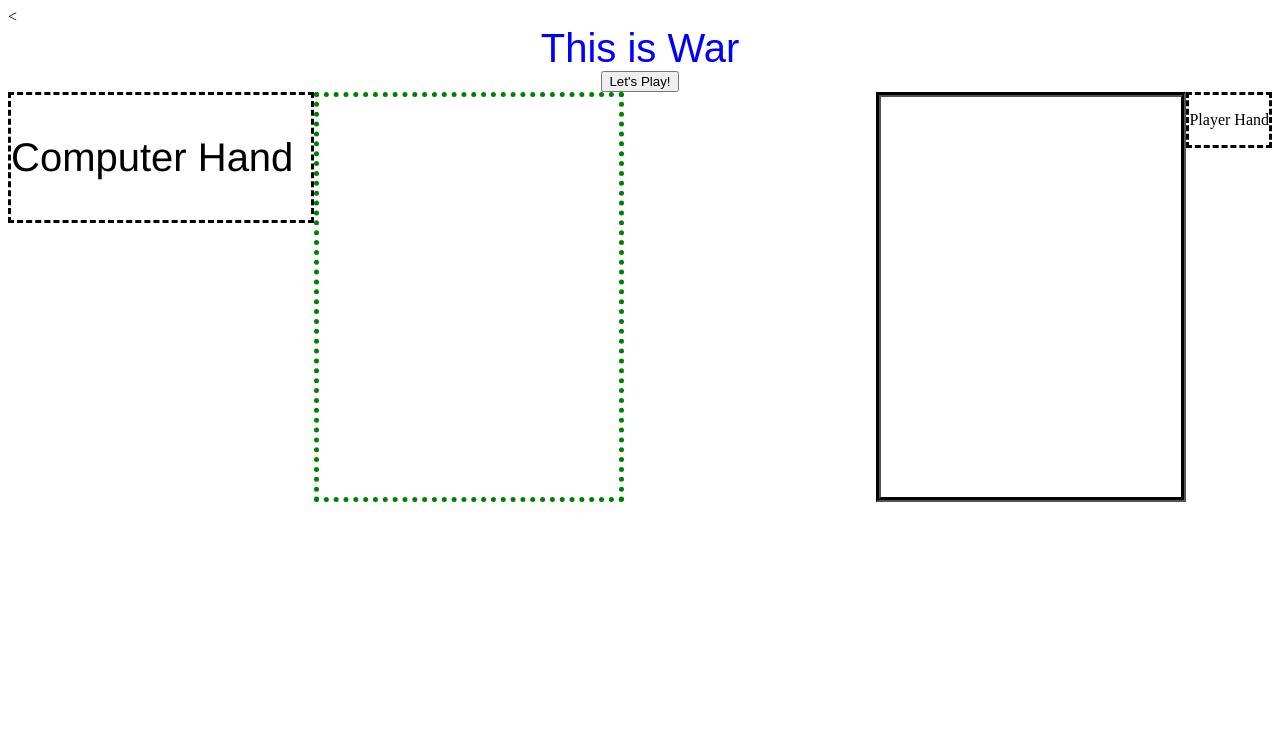
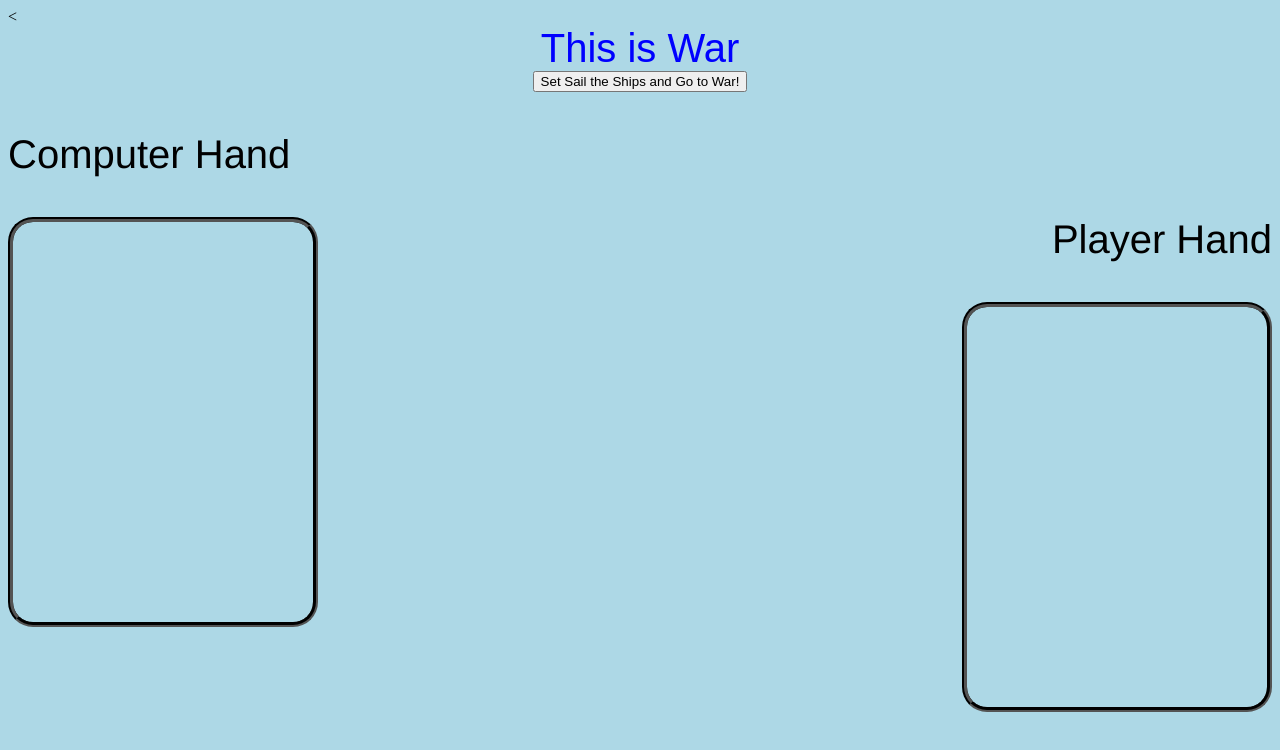
Before and after one commit to vbajwa/Project1, a plain HTML site: page index.html in a window 1280 px wide. Drawn offline with Linux system fonts and the light colour scheme.

Commit message:
As good as its gonna get

```diff
--- a/index.html
+++ b/index.html
@@ -4,12 +4,13 @@
   <meta charset="UTF-8">
   <title>War, HUH, What is it good for?</title>
   <link rel="stylesheet" type="text/css" href="style.css">
+
 </head>
 <body>
 
 
   <div class="war_button"><header id="message">This is War</header>
-      <div><button type="button">Let's Play!</button></div>
+      <div><button type="button">Set Sail the Ships and Go to War!</button></div>
   </div>
 
   <div class="comphand">
@@ -25,8 +26,6 @@
   <div class="playerHand"></div>
 
 
-
-
   <script src="javascript.js" type="text/javascript"></script>
 </body>
 </html>
--- a/style.css
+++ b/style.css
@@ -1,20 +1,29 @@
+body {
+    background-color: lightblue;
+}
+
+
 .playerHand{
   border-style: groove;
   border-width: 5px;
   height: 400px;
   width: 300px;
   border-color: black;
+  border-radius: 25px;
   float:right;
+  font-size: 200%;
 
 }
 
 .computerHand{
-  border-style:dotted;
+  border-style:groove;;
   border-width:5px;
   height:400px;
   width:300px;
-  border-color:green;
+  border-color:black;
+  border-radius: 25px;
   float:left;
+  font-size:200%;
 }
 
 .war_button{
@@ -25,14 +34,14 @@
 }
 
 .playhand{
-  border-style: dashed;
   text-align: right;
-  float:right;
+  font-family: helvetica, sans-serif;
+  font-size: 250%;
+
+
 
 }
 .comphand{
-  float:left;
-  border-style: dashed;
   text-align: left;
   font-family: helvetica, sans-serif;
   font-size: 250%;
```
Also changed, not shown: 1 other file.
